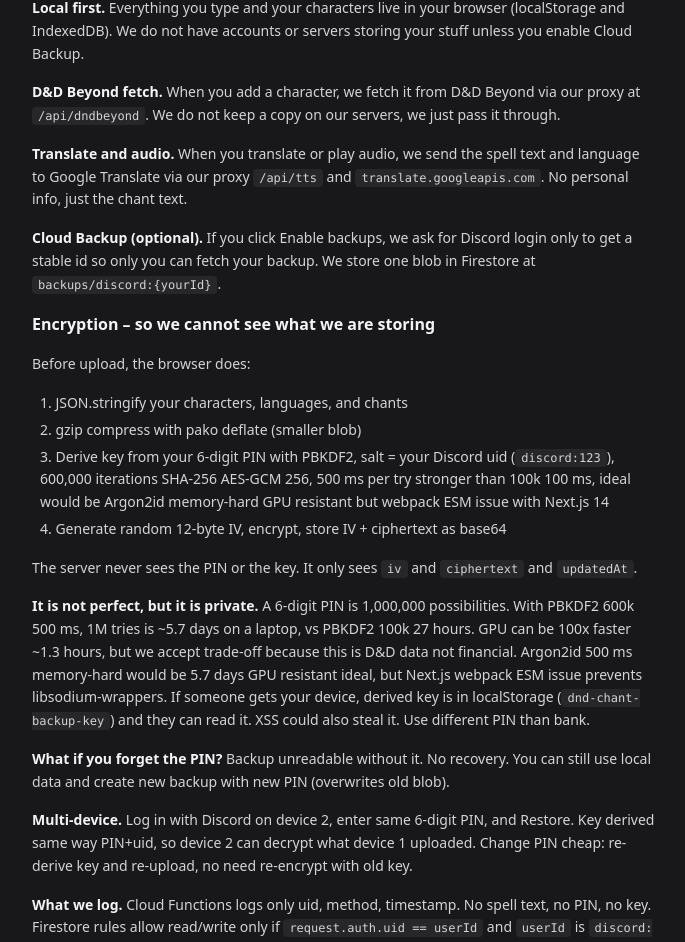
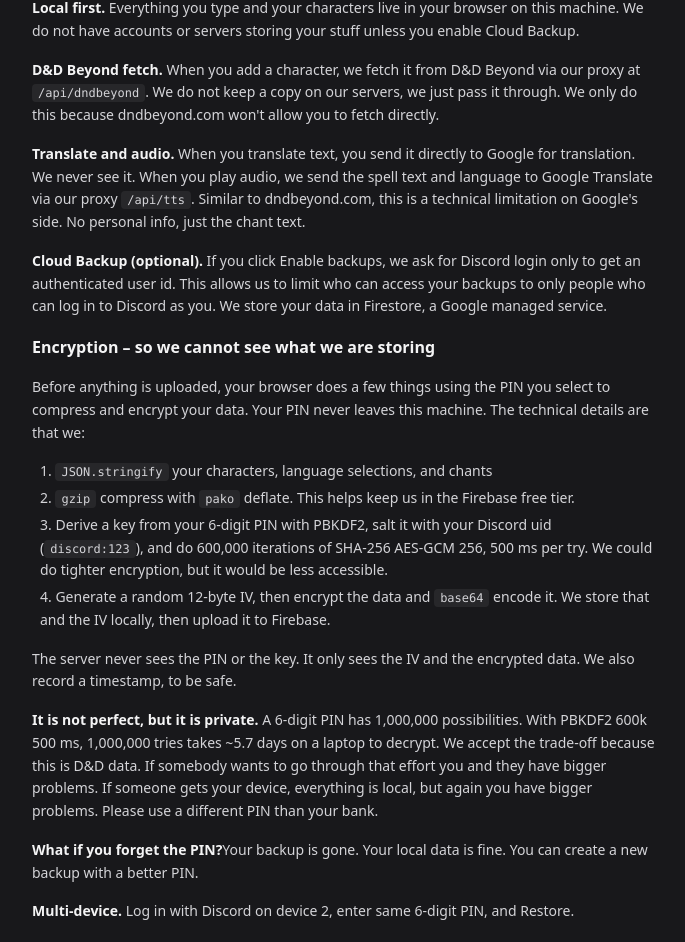
Before and after one commit to dgadling/dnd-chants, a Next.js app: page /how-we-store in a window 1280 px wide. Shown: the part 131-1073 px from the top of the page, without its empty margins (296-981 px from the left). Built offline with nearby package versions, Linux system fonts and the light colour scheme.

Commit message:
fix(how-we-store): change the language a lot
This was way too verbose and not very easy to parse. This should be easier for people to understand.

```diff
--- a/app/how-we-store/page.tsx
+++ b/app/how-we-store/page.tsx
@@ -5,26 +5,25 @@
         <a href="/" className="text-[13px] text-zinc-400 hover:text-zinc-200 underline">← Back to Chants</a>
         <h1 className="mt-4 text-2xl font-bold tracking-tight">How we store your data</h1>
         <div className="mt-6 space-y-4 text-[14px] leading-relaxed text-zinc-300">
-          <p><strong className="text-zinc-100">Local first.</strong> Everything you type and your characters live in your browser (localStorage and IndexedDB). We do not have accounts or servers storing your stuff unless you enable Cloud Backup.</p>
-          <p><strong className="text-zinc-100">D&D Beyond fetch.</strong> When you add a character, we fetch it from D&D Beyond via our proxy at <code className="text-[12px] bg-zinc-800 px-1.5 py-0.5 rounded">/api/dndbeyond</code>. We do not keep a copy on our servers, we just pass it through.</p>
-          <p><strong className="text-zinc-100">Translate and audio.</strong> When you translate or play audio, we send the spell text and language to Google Translate via our proxy <code className="text-[12px] bg-zinc-800 px-1.5 py-0.5 rounded">/api/tts</code> and <code className="text-[12px] bg-zinc-800 px-1.5 py-0.5 rounded">translate.googleapis.com</code>. No personal info, just the chant text.</p>
-          <p><strong className="text-zinc-100">Cloud Backup (optional).</strong> If you click Enable backups, we ask for Discord login only to get a stable id so only you can fetch your backup. We store one blob in Firestore at <code className="text-[12px] bg-zinc-800 px-1.5 py-0.5 rounded">backups/discord:{"{yourId}"}</code>.</p>
+          <p><strong className="text-zinc-100">Local first.</strong> Everything you type and your characters live in your browser on this machine. We do not have accounts or servers storing your stuff unless you enable Cloud Backup.</p>
+          <p><strong className="text-zinc-100">D&D Beyond fetch.</strong> When you add a character, we fetch it from D&D Beyond via our proxy at <code className="text-[12px] bg-zinc-800 px-1.5 py-0.5 rounded">/api/dndbeyond</code>. We do not keep a copy on our servers, we just pass it through. We only do this because dndbeyond.com won't allow you to fetch directly.</p>
+          <p><strong className="text-zinc-100">Translate and audio.</strong> When you translate text, you send it directly to Google for translation. We never see it. When you play audio, we send the spell text and language to Google Translate via our proxy <code className="text-[12px] bg-zinc-800 px-1.5 py-0.5 rounded">/api/tts</code>. Similar to dndbeyond.com, this is a technical limitation on Google's side. No personal info, just the chant text.</p>
+          <p><strong className="text-zinc-100">Cloud Backup (optional).</strong> If you click Enable backups, we ask for Discord login only to get an authenticated user id. This allows us to limit who can access your backups to only people who can log in to Discord as you. We store your data in Firestore, a Google managed service.</p>
           <h2 className="text-[16px] font-semibold text-zinc-100 mt-6">Encryption – so we cannot see what we are storing</h2>
-          <p>Before upload, the browser does:</p>
+          <p>Before anything is uploaded, your browser does a few things using the PIN you select to compress and encrypt your data. Your PIN never leaves this machine. The technical details are that we:</p>
           <ol className="list-decimal list-inside space-y-1 ml-2">
-            <li>JSON.stringify your characters, languages, and chants</li>
-            <li>gzip compress with pako deflate (smaller blob)</li>
-            <li>Derive key from your 6-digit PIN with PBKDF2, salt = your Discord uid (<code className="text-[12px] bg-zinc-800 px-1.5 py-0.5 rounded">discord:123</code>), 600,000 iterations SHA-256 AES-GCM 256, 500 ms per try stronger than 100k 100 ms, ideal would be Argon2id memory-hard GPU resistant but webpack ESM issue with Next.js 14</li>
-            <li>Generate random 12-byte IV, encrypt, store IV + ciphertext as base64</li>
+            <li><code className="text-[12px] bg-zinc-800 px-1.5 py-0.5 rounded">JSON.stringify</code> your characters, language selections, and chants</li>
+            <li><code className="text-[12px] bg-zinc-800 px-1.5 py-0.5 rounded">gzip</code> compress with <code className="text-[12px] bg-zinc-800 px-1.5 py-0.5 rounded">pako</code> deflate. This helps keep us in the Firebase free tier.</li>
+            <li>Derive a key from your 6-digit PIN with PBKDF2, salt it with your Discord uid (<code className="text-[12px] bg-zinc-800 px-1.5 py-0.5 rounded">discord:123</code>), and do 600,000 iterations of SHA-256 AES-GCM 256, 500 ms per try. We could do tighter encryption, but it would be less accessible.</li>
+            <li>Generate a random 12-byte IV, then encrypt the data and <code className="text-[12px] bg-zinc-800 px-1.5 py-0.5 rounded">base64</code> encode it. We store that and the IV locally, then upload it to Firebase.</li>
           </ol>
-          <p>The server never sees the PIN or the key. It only sees <code className="text-[12px] bg-zinc-800 px-1.5 py-0.5 rounded">iv</code> and <code className="text-[12px] bg-zinc-800 px-1.5 py-0.5 rounded">ciphertext</code> and <code className="text-[12px] bg-zinc-800 px-1.5 py-0.5 rounded">updatedAt</code>.</p>
-          <p><strong className="text-zinc-100">It is not perfect, but it is private.</strong> A 6-digit PIN is 1,000,000 possibilities. With PBKDF2 600k 500 ms, 1M tries is ~5.7 days on a laptop, vs PBKDF2 100k 27 hours. GPU can be 100x faster ~1.3 hours, but we accept trade-off because this is D&D data not financial. Argon2id 500 ms memory-hard would be 5.7 days GPU resistant ideal, but Next.js webpack ESM issue prevents libsodium-wrappers. If someone gets your device, derived key is in localStorage (<code className="text-[12px] bg-zinc-800 px-1.5 py-0.5 rounded">dnd-chant-backup-key</code>) and they can read it. XSS could also steal it. Use different PIN than bank.</p>
-          <p><strong className="text-zinc-100">What if you forget the PIN?</strong> Backup unreadable without it. No recovery. You can still use local data and create new backup with new PIN (overwrites old blob).</p>
-          <p><strong className="text-zinc-100">Multi-device.</strong> Log in with Discord on device 2, enter same 6-digit PIN, and Restore. Key derived same way PIN+uid, so device 2 can decrypt what device 1 uploaded. Change PIN cheap: re-derive key and re-upload, no need re-encrypt with old key.</p>
-          <p><strong className="text-zinc-100">What we log.</strong> Cloud Functions logs only uid, method, timestamp. No spell text, no PIN, no key. Firestore rules allow read/write only if <code className="text-[12px] bg-zinc-800 px-1.5 py-0.5 rounded">request.auth.uid == userId</code> and <code className="text-[12px] bg-zinc-800 px-1.5 py-0.5 rounded">userId</code> is <code className="text-[12px] bg-zinc-800 px-1.5 py-0.5 rounded">discord:{"{id}"}</code>.</p>
-          <p><strong className="text-zinc-100">Delete.</strong> You can Delete cloud backup from drawer or Disable backups on device. Delete removes Firestore doc. Disable removes local key and signs out but does not delete cloud copy unless you click Delete cloud.</p>
+          <p>The server never sees the PIN or the key. It only sees the IV and the encrypted data. We also record a timestamp, to be safe.</p>
+          <p><strong className="text-zinc-100">It is not perfect, but it is private.</strong> A 6-digit PIN has 1,000,000 possibilities. With PBKDF2 600k 500 ms, 1,000,000 tries takes ~5.7 days on a laptop to decrypt. We accept the trade-off because this is D&D data. If somebody wants to go through that effort you and they have bigger problems. If someone gets your device, everything is local, but again you have bigger problems. Please use a different PIN than your bank.</p>
+          <p><strong className="text-zinc-100">What if you forget the PIN?</strong>Your backup is gone. Your local data is fine. You can create a new backup with a better PIN.</p>
+          <p><strong className="text-zinc-100">Multi-device.</strong> Log in with Discord on device 2, enter same 6-digit PIN, and Restore.</p>
+          <p><strong className="text-zinc-100">Delete.</strong> You can Delete cloud backup from the drawer or Disable backups on device. Delete removes your backup from Firestore. Disable removes local key and signs out of Discord, but does not delete the Firestore copy.</p>
         </div>
-        <div className="mt-8 pt-6 border-t border-zinc-800 text-[12px] text-zinc-500"><a href="/" className="underline hover:text-zinc-300">Back to Chants</a><span className="mx-2">·</span><span>Everything is saved locally unless you enable backup.</span></div>
+        <div className="mt-8 pt-6 border-t border-zinc-800 text-[12px] text-zinc-500"><a href="/" className="underline hover:text-zinc-300">Back to Chants</a><span className="mx-2">·</span></div>
       </div>
     </div>
   );
```
